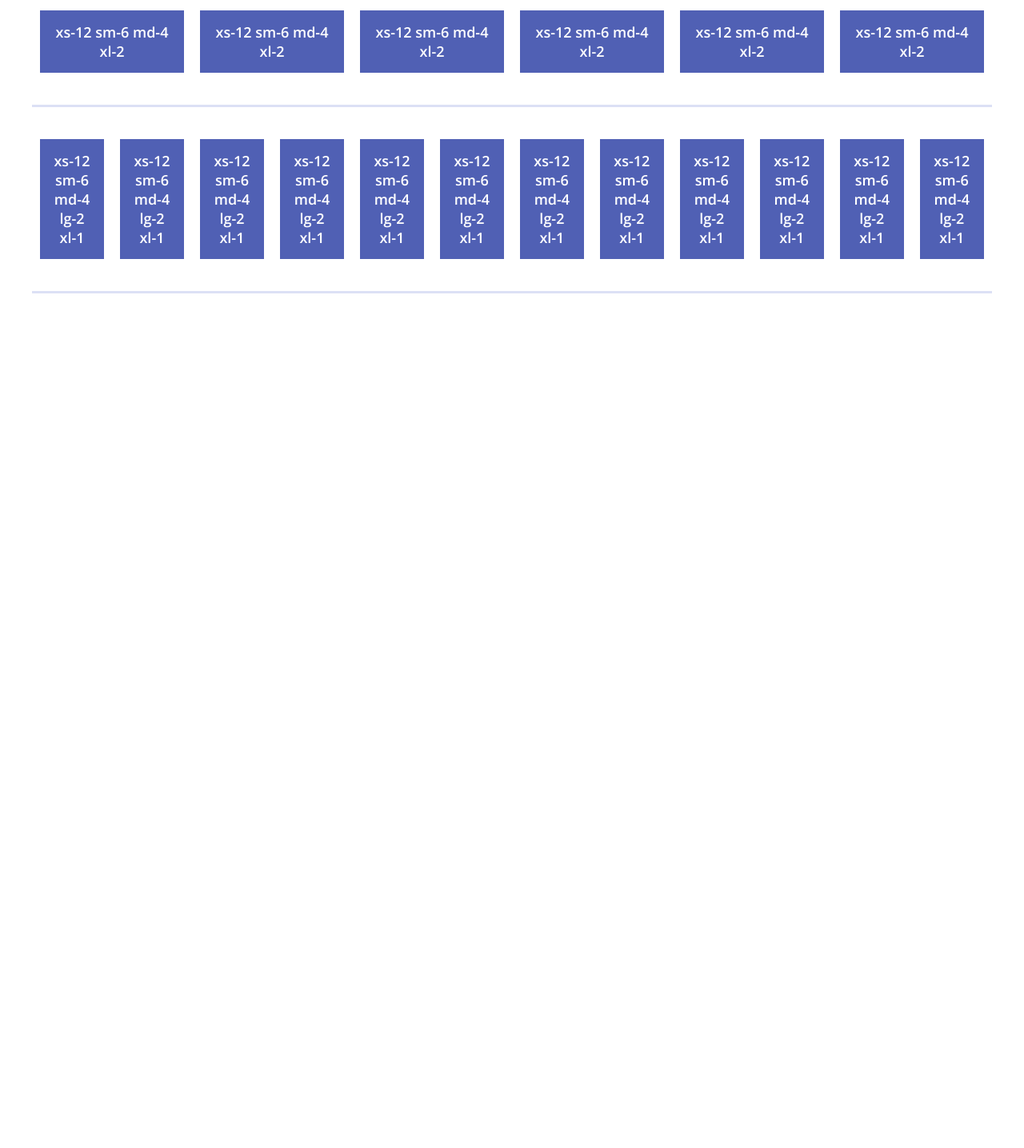
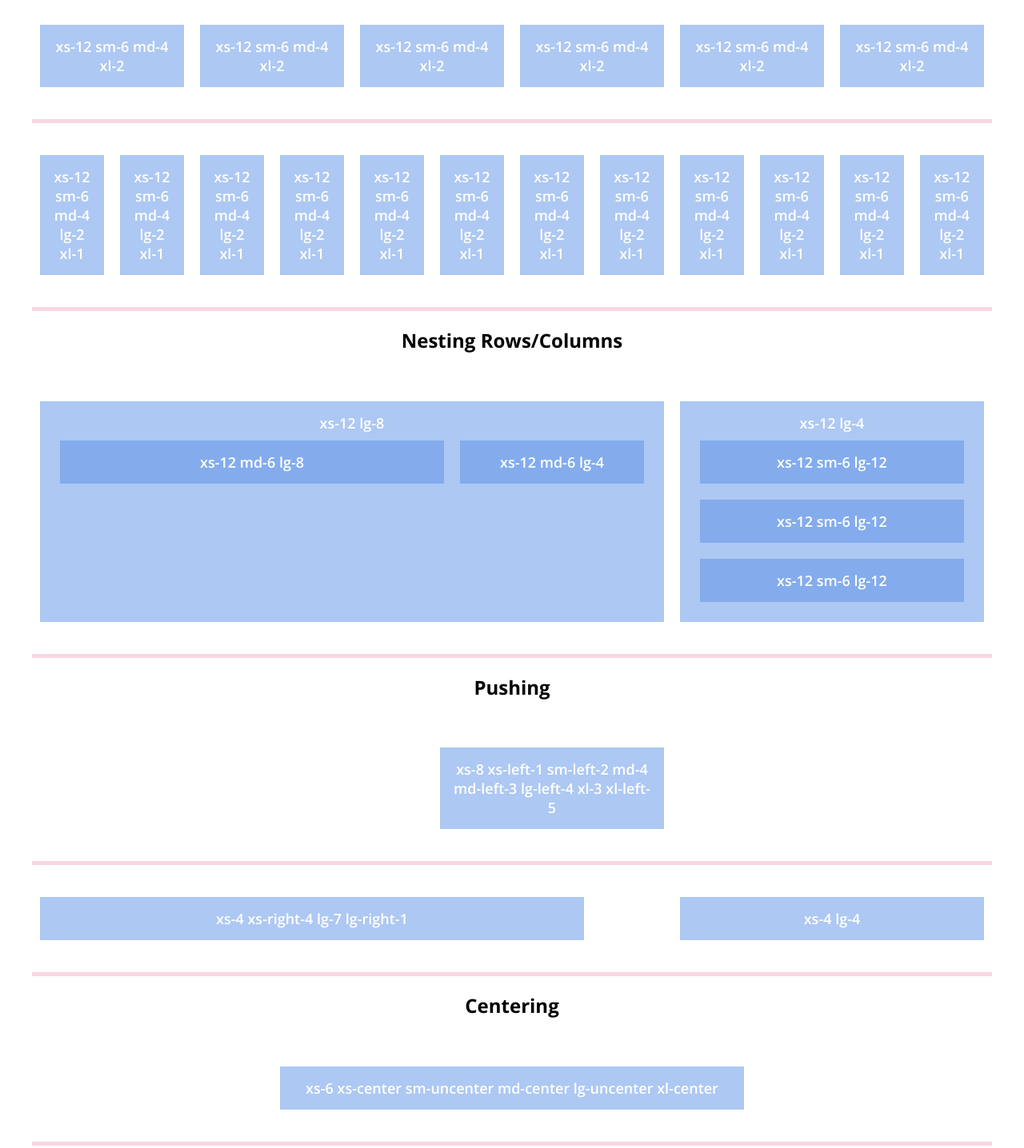
Before and after one commit to puzzalea/grid, a plain HTML site: page example/index.html in a window 1280 px wide. Shown: the part 1357-2793 px from the top of the page at 80% size. Before the commit the page ends 1732 px from the top, so only its background shows below. Drawn offline with nearby package versions, Linux system fonts and the light colour scheme.

Commit message:
Adds more examples

```diff
--- a/example/index.html
+++ b/example/index.html
@@ -10,10 +10,19 @@
         font-family: "Open Sans", sans-serif;
     }
 
+    h2 {
+        text-align: center;
+    }
+
     .pz-row {
         padding-top: 30px;
         padding-bottom: 30px;
-        border-bottom: 3px solid rgba(141, 154, 220, 0.3);
+        border-bottom: 5px solid rgba(232, 92, 141, 0.25);
+    }
+
+    .pz-row .pz-row {
+        padding: 0;
+        border: 0;
     }
 
     .col {
@@ -21,11 +30,8 @@
     }
 
     .col-inner {
-        display: flex;
         flex: 0 1 auto;
-        align-items: center;
-        justify-content: center;
-        background-color: #5060B4;
+        background-color: rgba(92, 146, 232, 0.5);
         color: #fff;
         font-size: 18px;
         font-weight: 600;
@@ -247,5 +253,113 @@
             </div>
         </div>
     </div>
+    <h2>Nesting Rows/Columns</h2>
+    <div class="pz-row">
+        <div class="col xs-12 lg-8">
+            <div class="col-inner">
+                xs-12 lg-8
+                <div class="pz-row">
+                    <div class="col xs-12 md-6 lg-8">
+                        <div class="col-inner">
+                            xs-12 md-6 lg-8
+                        </div>
+                    </div>
+                    <div class="col xs-12 md-6 lg-4">
+                        <div class="col-inner">
+                            xs-12 md-6 lg-4
+                        </div>
+                    </div>
+                </div>
+            </div>
+        </div>
+        <div class="col xs-12 lg-4">
+            <div class="col-inner">
+                xs-12 lg-4
+                <div class="pz-row">
+                    <div class="col xs-12 sm-4 lg-12">
+                        <div class="col-inner">
+                            xs-12 sm-6 lg-12
+                        </div>
+                    </div>
+                    <div class="col xs-12 sm-4 lg-12">
+                        <div class="col-inner">
+                            xs-12 sm-6 lg-12
+                        </div>
+                    </div>
+                    <div class="col xs-12 sm-4 lg-12">
+                        <div class="col-inner">
+                            xs-12 sm-6 lg-12
+                        </div>
+                    </div>
+                </div>
+            </div>
+        </div>
+    </div>
+    <h2>Pushing</h2>
+    <div class="pz-row">
+        <div class="col xs-8 xs-left-1 sm-left-2 md-4 md-left-3 lg-left-4 xl-3 xl-left-5">
+            <div class="col-inner">
+                xs-8 xs-left-1 sm-left-2 md-4 md-left-3 lg-left-4 xl-3 xl-left-5
+            </div>
+        </div>
+    </div>
+    <div class="pz-row">
+        <div class="col xs-4 xs-right-4 lg-7 lg-right-1">
+            <div class="col-inner">
+                xs-4 xs-right-4 lg-7 lg-right-1
+            </div>
+        </div>
+        <div class="col xs-4 lg-4">
+            <div class="col-inner">
+                xs-4 lg-4
+            </div>
+        </div>
+    </div>
+    <h2>Centering</h2>
+    <div class="pz-row">
+        <div class="col xs-6 xs-center sm-uncenter md-center lg-uncenter xl-center">
+            <div class="col-inner">
+                xs-6 xs-center sm-uncenter md-center lg-uncenter xl-center
+            </div>
+        </div>
+    </div>
+    <h2>Filling</h2>
+    <div class="pz-row">
+        <div class="col xs-12 sm-4 lg-2">
+            <div class="col-inner">
+                xs-12 sm-4 lg-2
+            </div>
+        </div>
+        <div class="col xs-6 sm-4 lg-2">
+            <div class="col-inner">
+                xs-6 sm-4 lg-2
+            </div>
+        </div>
+        <div class="col xs-fill">
+            <div class="col-inner">
+                xs-fill
+            </div>
+        </div>
+    </div>
+    <div class="pz-row">
+        <div class="col xs-fill md-4 md-unfill lg-fill">
+            <div class="col-inner">
+                xs-fill md-4 md-unfill lg-fill
+            </div>
+        </div>
+        <div class="col xs-12 md-4 lg-3">
+            <div class="col-inner">
+                xs-12 md-4 lg-3
+            </div>
+        </div>
+    </div>
+    <h2>Show/Hide</h2>
+    <div class="pz-row">
+        <div class="col xs-12">
+            <div class="col-inner xs-show md-hide xl-show">
+                xs-12 xs-show md-hide xl-show
+            </div>
+        </div>
+    </div>
 </body>
 </html>
```
